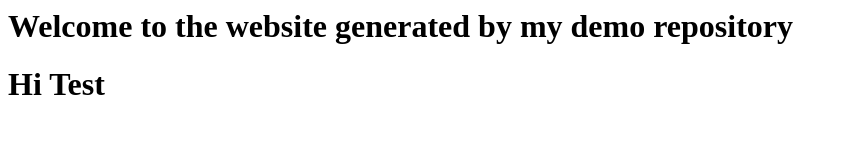
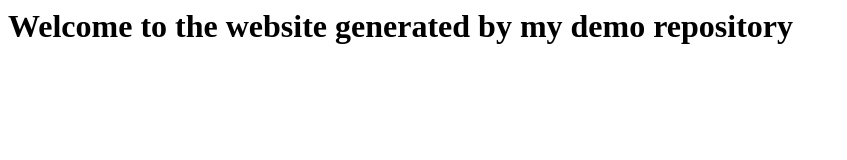
Before and after one commit to MapyTech/demo-repository, a website: page index.html in a window 1280 px wide. Shown: the whole page, without its empty margins (0-847 px from the left). Drawn offline with Linux system fonts and the light colour scheme.

Commit message:
Update index.html

```diff
--- a/index.html
+++ b/index.html
@@ -1,2 +1 @@
 <h1>Welcome to the website generated by my demo repository</h1>
-<h1>Hi Test</h1>
```
